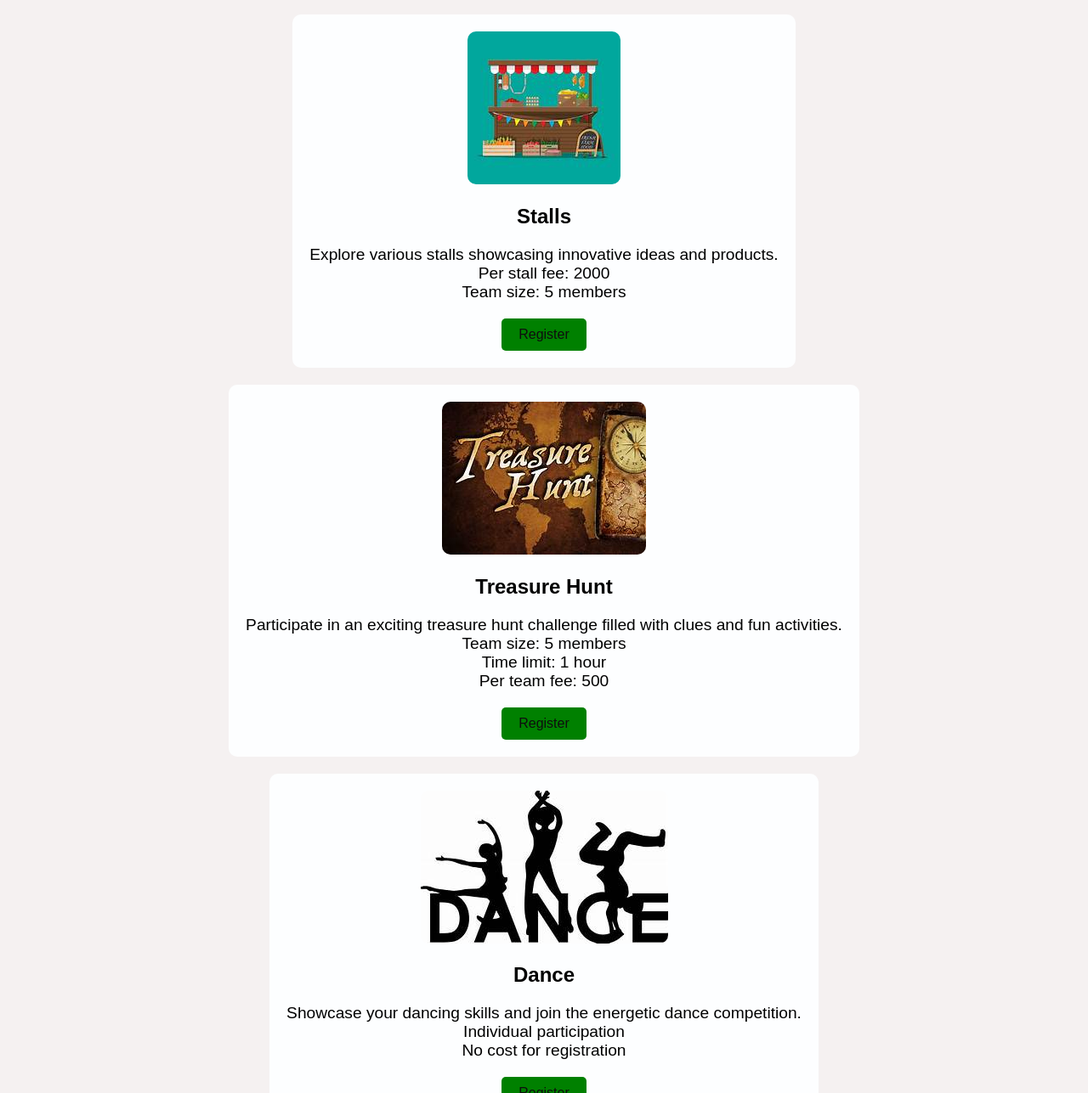
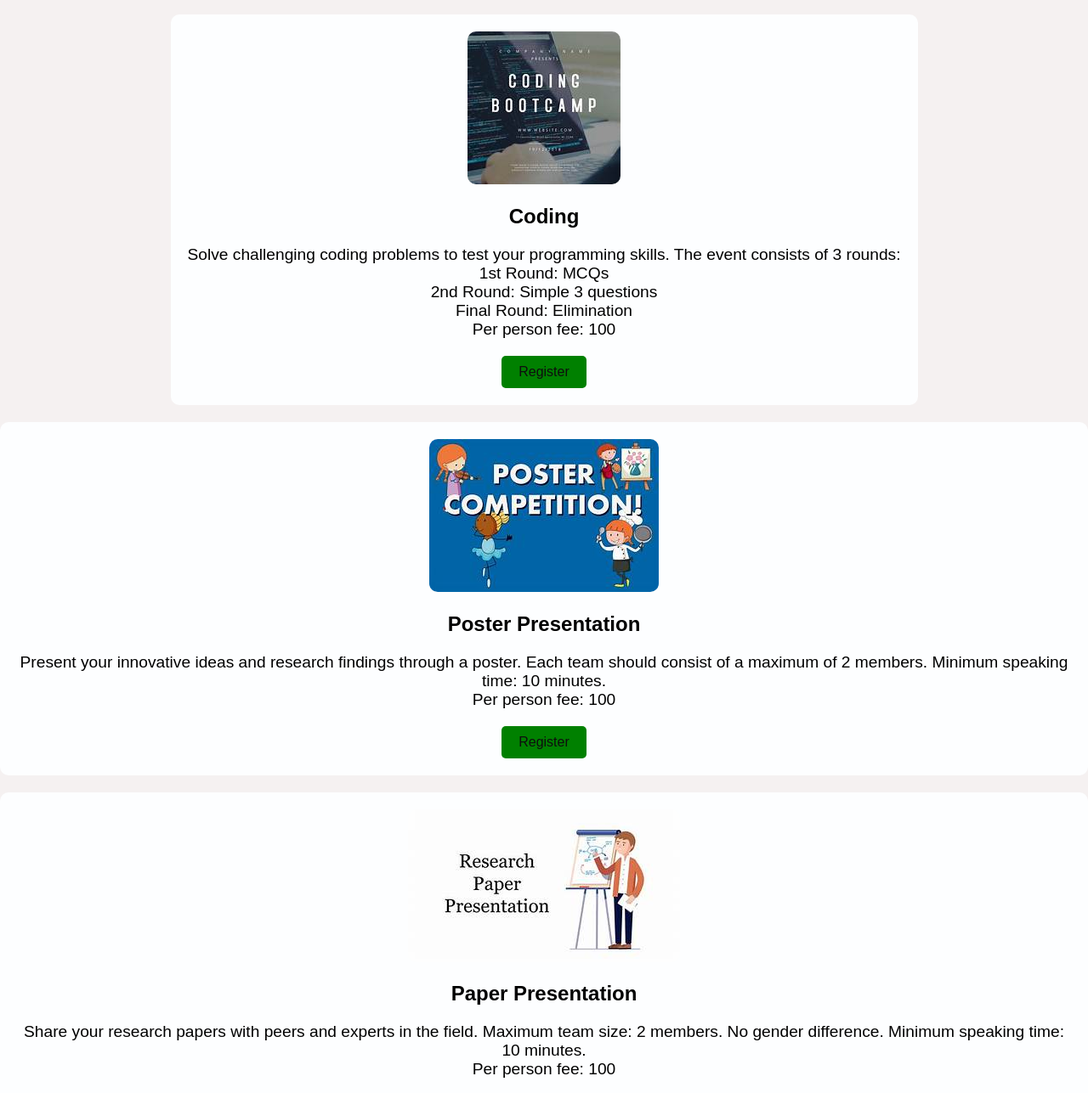
Before and after one commit to Sheemafirdose/gdc, a plain HTML site: page technical-events.html in a window 1280 px wide. Shown: the part 73-1360 px from the top of the page at 85% size. Drawn offline with Linux system fonts and the light colour scheme.

Commit message:
intial commit

```diff
--- a/technical-events.html
+++ b/technical-events.html
@@ -3,7 +3,7 @@
 <head>
     <meta charset="UTF-8">
     <meta name="viewport" content="width=device-width, initial-scale=1.0">
-    <title>Non-Technical Events - Ripple 2024</title>
+    <title>Technical Events - Ripple 2024</title>
     <style>
         body {
             background-color: rgb(245, 241, 241);
@@ -33,7 +33,7 @@
             margin: 10px 0;
         }
         .event-card img {
-            max-width: 60%; /* Further reduced image size */
+            max-width: 100%;
             height: auto;
             border-radius: 10px;
         }
@@ -54,46 +54,47 @@
 </head>
 <body>
 
-    <h1>Non-Technical Events - Ripple 2024</h1>
+    <h1>Technical Events - Ripple 2024</h1>
 
-    <!-- Stalls Event -->
+    <!-- Coding Event -->
     <div class="event-card">
-        <img src="stalls.jpg" alt="Stalls Event">
-        <h2>Stalls</h2>
-        <p class="event-description">Explore various stalls showcasing innovative ideas and products.
-        <br>Per stall fee: 2000
-        <br>Team size: 5 members</p>
+        <img src="coding.jpg" alt="Coding Event">
+        <h2>Coding</h2>
+        <p class="event-description">Solve challenging coding problems to test your programming skills. The event consists of 3 rounds:
+        <br>1st Round: MCQs
+        <br>2nd Round: Simple 3 questions
+        <br>Final Round: Elimination
+        <br>Per person fee: 100</p>
         <a href="#" class="register-btn">Register</a>
     </div>
 
-    <!-- Treasure Hunt Event -->
+    <!-- Poster Presentation Event -->
     <div class="event-card">
-        <img src="treasurehunt.jpg" alt="Treasure Hunt Event">
-        <h2>Treasure Hunt</h2>
-        <p class="event-description">Participate in an exciting treasure hunt challenge filled with clues and fun activities.
-        <br>Team size: 5 members
-        <br>Time limit: 1 hour
-        <br>Per team fee: 500</p>
+        <img src="poster.jpg" alt="Poster Presentation Event">
+        <h2>Poster Presentation</h2>
+        <p class="event-description">Present your innovative ideas and research findings through a poster. Each team should consist of a maximum of 2 members.
+        Minimum speaking time: 10 minutes.
+        <br>Per person fee: 100</p>
         <a href="#" class="register-btn">Register</a>
     </div>
 
-    <!-- Dance Event -->
+    <!-- Paper Presentation Event -->
     <div class="event-card">
-        <img src="dance.jpg" alt="Dance Event">
-        <h2>Dance</h2>
-        <p class="event-description">Showcase your dancing skills and join the energetic dance competition.
-        <br>Individual participation
-        <br>No cost for registration</p>
+        <img src="paper.jpg" alt="Paper Presentation Event">
+        <h2>Paper Presentation</h2>
+        <p class="event-description">Share your research papers with peers and experts in the field. Maximum team size: 2 members. No gender difference.
+        Minimum speaking time: 10 minutes.
+        <br>Per person fee: 100</p>
         <a href="#" class="register-btn">Register</a>
     </div>
 
-    <!-- Flash Mob Event -->
+    <!-- Quiz Event -->
     <div class="event-card">
-        <img src="flashmob.jpg" alt="Flash Mob Event">
-        <h2>Flash Mob</h2>
-        <p class="event-description">Join the spontaneous and fun-filled flash mob performance.
-        <br>Individual participation
-        <br>No cost for participation</p>
+        <img src="quiz.jpg" alt="Quiz Event">
+        <h2>Quiz</h2>
+        <p class="event-description">Test your knowledge through a fun and interactive quiz session. Maximum 4 members per team. Open to all years.
+        <br>3 rounds in total.
+        <br>Per person fee: 100</p>
         <a href="#" class="register-btn">Register</a>
     </div>
 
```
Also changed, not shown: nontech-event.html (+9 -4 lines).
